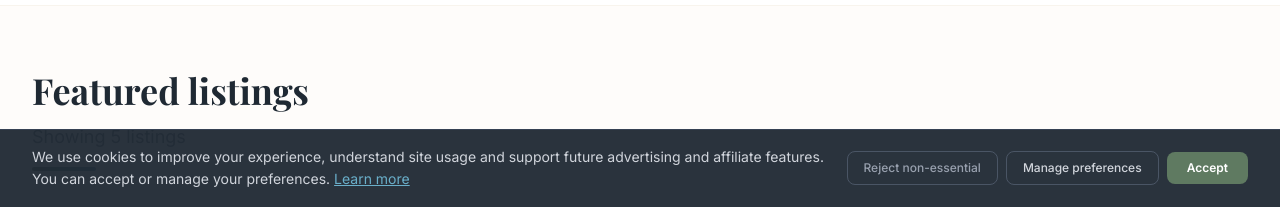
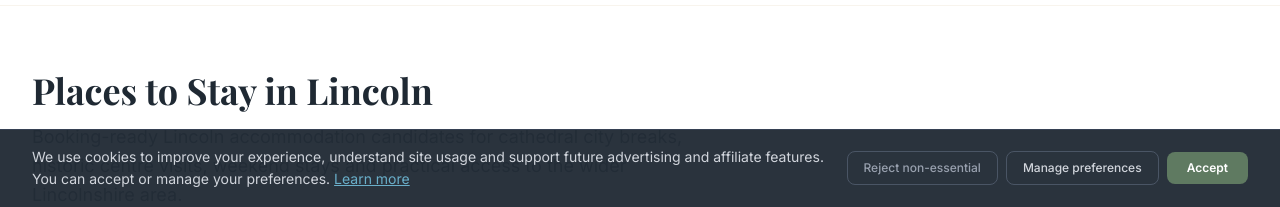
Before and after one commit to alfagnesis301/lincs-staycation-guide, a Next.js app: page /places-to-stay in a window 1280 px wide. Shown: the part 593-800 px from the top of the page. Built offline with nearby package versions, Linux system fonts and the light colour scheme; no server answers; a web font is replaced by a local one.

Commit message:
Move Lincoln stays above listings

```diff
--- a/src/app/places-to-stay/page.tsx
+++ b/src/app/places-to-stay/page.tsx
@@ -43,8 +43,7 @@ export default function PlacesToStayPage() {
         ctaDescription="Help visitors find your hotel, cottage, caravan park or guest house by adding your business to the directory."
         ctaButtonText="List your accommodation"
         ctaButtonHref="/add-your-business"
-      />
-
+        beforeListings={
           <section className="bg-white py-12 sm:py-16">
             <div className="mx-auto max-w-7xl px-4 sm:px-6 lg:px-8">
               <SectionHeader
@@ -58,6 +57,8 @@ export default function PlacesToStayPage() {
               </div>
             </div>
           </section>
+        }
+      />
 
       {/* Popular caravan park guides */}
       <PopularCaravanGuidesStrip
--- a/src/components/CategoryPageTemplate.tsx
+++ b/src/components/CategoryPageTemplate.tsx
@@ -1,6 +1,7 @@
 'use client';
 
 import { useState, useMemo } from 'react';
+import type { ReactNode } from 'react';
 import Link from 'next/link';
 import Breadcrumbs from '@/components/Breadcrumbs';
 import ListingCard from '@/components/ListingCard';
@@ -28,6 +29,7 @@ interface CategoryPageTemplateProps {
   ctaButtonText?: string;
   ctaButtonHref?: string;
   breadcrumbLabel: string;
+  beforeListings?: ReactNode;
 }
 
 export default function CategoryPageTemplate({
@@ -44,6 +46,7 @@ export default function CategoryPageTemplate({
   ctaButtonText = 'Add Your Business',
   ctaButtonHref = '/add-your-business',
   breadcrumbLabel,
+  beforeListings,
 }: CategoryPageTemplateProps) {
   const [searchQuery, setSearchQuery] = useState('');
   const [activeSubcategory, setActiveSubcategory] = useState<string | null>(null);
@@ -146,6 +149,8 @@ export default function CategoryPageTemplate({
         </div>
       </section>
 
+      {beforeListings}
+
       {/* Listings */}
       <section className="py-12 sm:py-16 bg-cream/20">
         <div className="max-w-7xl mx-auto px-4 sm:px-6 lg:px-8">
```
Lines whose indentation alone changed are shown as unchanged.
